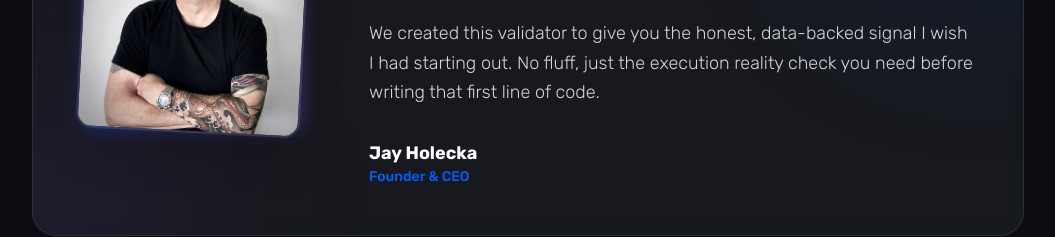
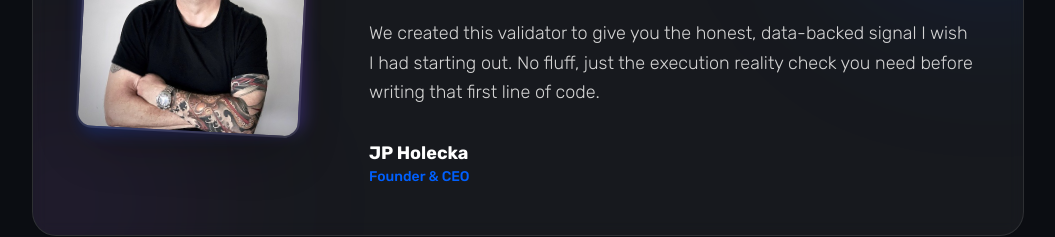
Before and after one commit to jaypiddy/idea-validator-app, a Next.js app: page / in a window 1280 px wide. Shown: the part 2420-2657 px from the top of the page, without its empty margins (112-1167 px from the left). Built offline with nearby package versions, Linux system fonts and the light colour scheme.

Commit message:
fix(landing): update founder name to JP Holecka

```diff
--- a/components/FounderNote.tsx
+++ b/components/FounderNote.tsx
@@ -16,7 +16,7 @@ export function FounderNote() {
                         <div className="relative w-48 h-48 md:w-56 md:h-56 overflow-hidden rounded-2xl border-2 border-white/10 shadow-2xl rotate-3 transition-transform duration-500 group-hover:rotate-0">
                             <Image
                                 src="/jay-founder.jpg"
-                                alt="Jay Holecka"
+                                alt="JP Holecka"
                                 fill
                                 className="object-cover"
                                 sizes="(max-width: 768px) 192px, 224px"
@@ -46,7 +46,7 @@ export function FounderNote() {
 
                         <div className="pt-2 flex flex-col md:flex-row items-center gap-4">
                             <div className="text-left">
-                                <div className="text-white font-semibold text-lg">Jay Holecka</div>
+                                <div className="text-white font-semibold text-lg">JP Holecka</div>
                                 <div className="text-ps-blue text-sm font-medium">Founder & CEO</div>
                             </div>
                         </div>
```
